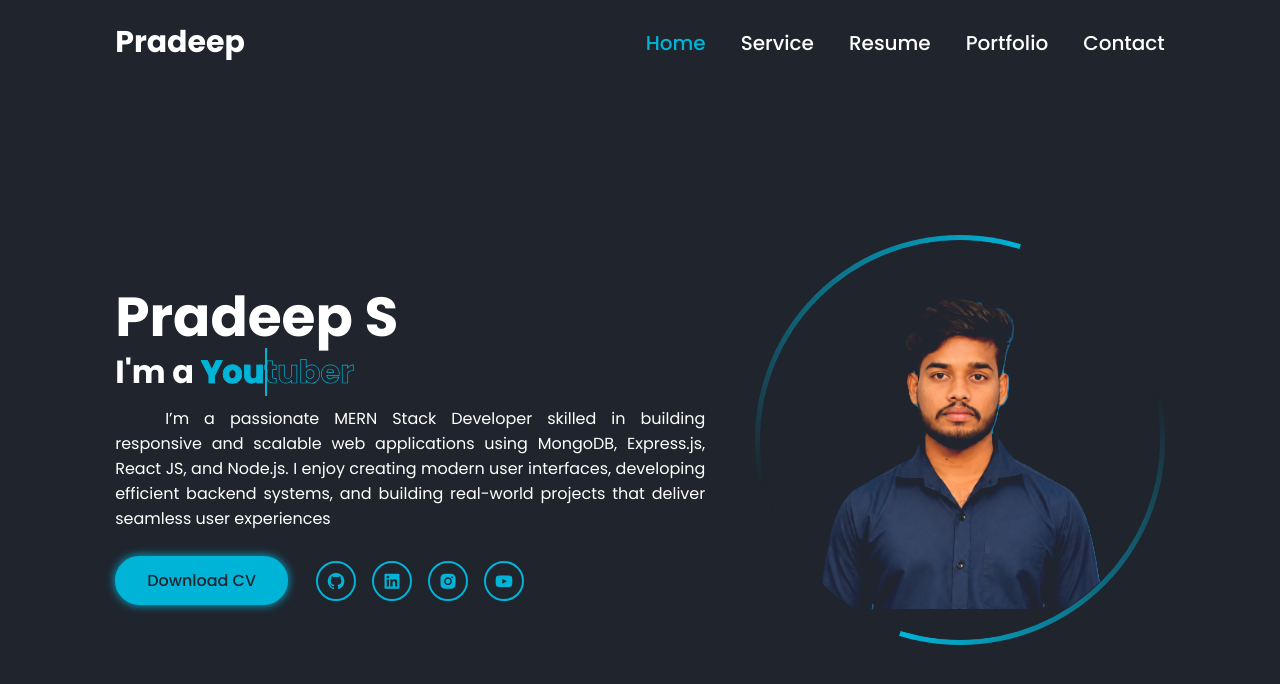
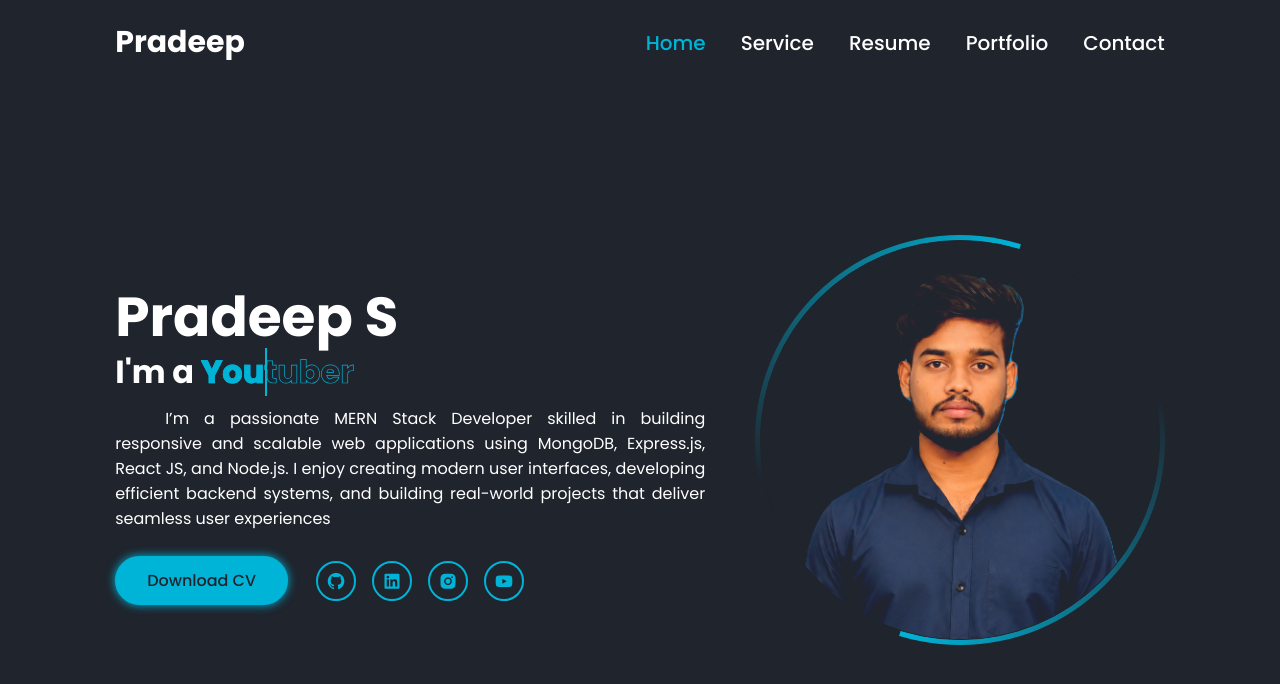
Before and after one commit to Pradeep-2004-S/PORTFOLIO-FULLSTCAK-PROJECT, a React (Vite) app in the folder client/: page / in a window 1280 px wide. Shown: the top 684 px of the page. Built offline with nearby package versions, Linux system fonts and the light colour scheme; the HTML template or start-up script is replaced by a standard one.

Commit message:
fix image

```diff
--- a/client/src/index.css
+++ b/client/src/index.css
@@ -240,10 +240,13 @@ section.active {
 }
 .home-img .img-box .img-item img {
   position: absolute;
-  top: 3rem;
+  top: 0;
+  left: 0;
   display: block;
-  width: 85%;
+  width: 100%;
+  height: 100%;
   object-fit: cover;
+  object-position: center top;
   mix-blend-mode: lighten;
 }
 
```
